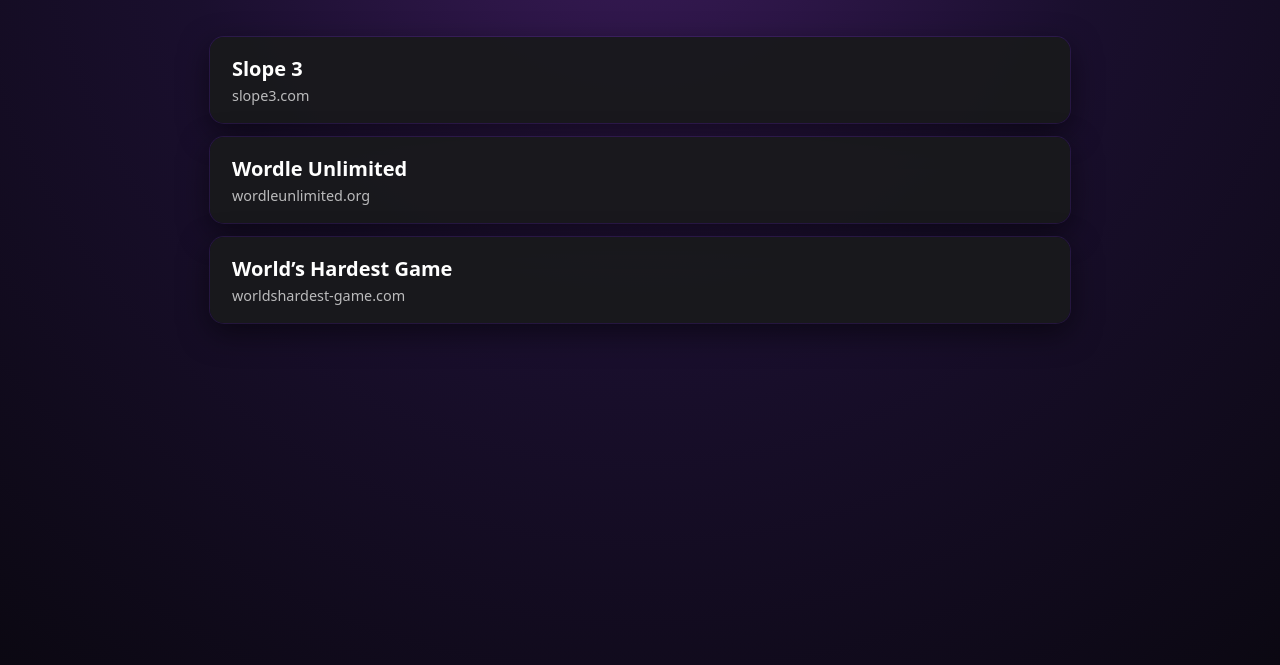
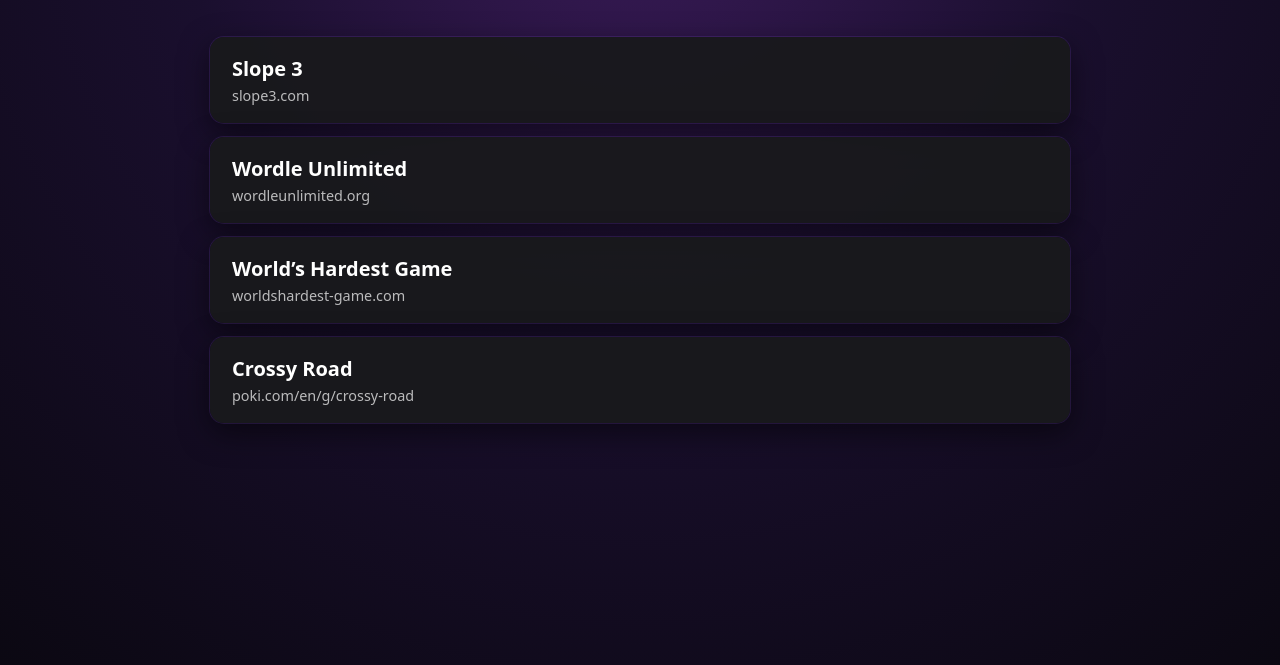
Before and after one commit to Fjordic/fjordic.github.io, a plain HTML site: page index.html in a window 1280 px wide. Shown: the part 135-800 px from the top of the page. Drawn offline with Linux system fonts and the light colour scheme.

Commit message:
Update index.html

```diff
--- a/index.html
+++ b/index.html
@@ -43,6 +43,13 @@
     </a>
   </div>
 
+  <div class="game-card">
+    <a href="games/Crossy-Road.html" target="_blank">
+      <div class="game-title">Crossy Road</div>
+      <div class="game-url">poki.com/en/g/crossy-road</div>
+    </a>
+  </div>
+
 </main>
 
 <script>
```
